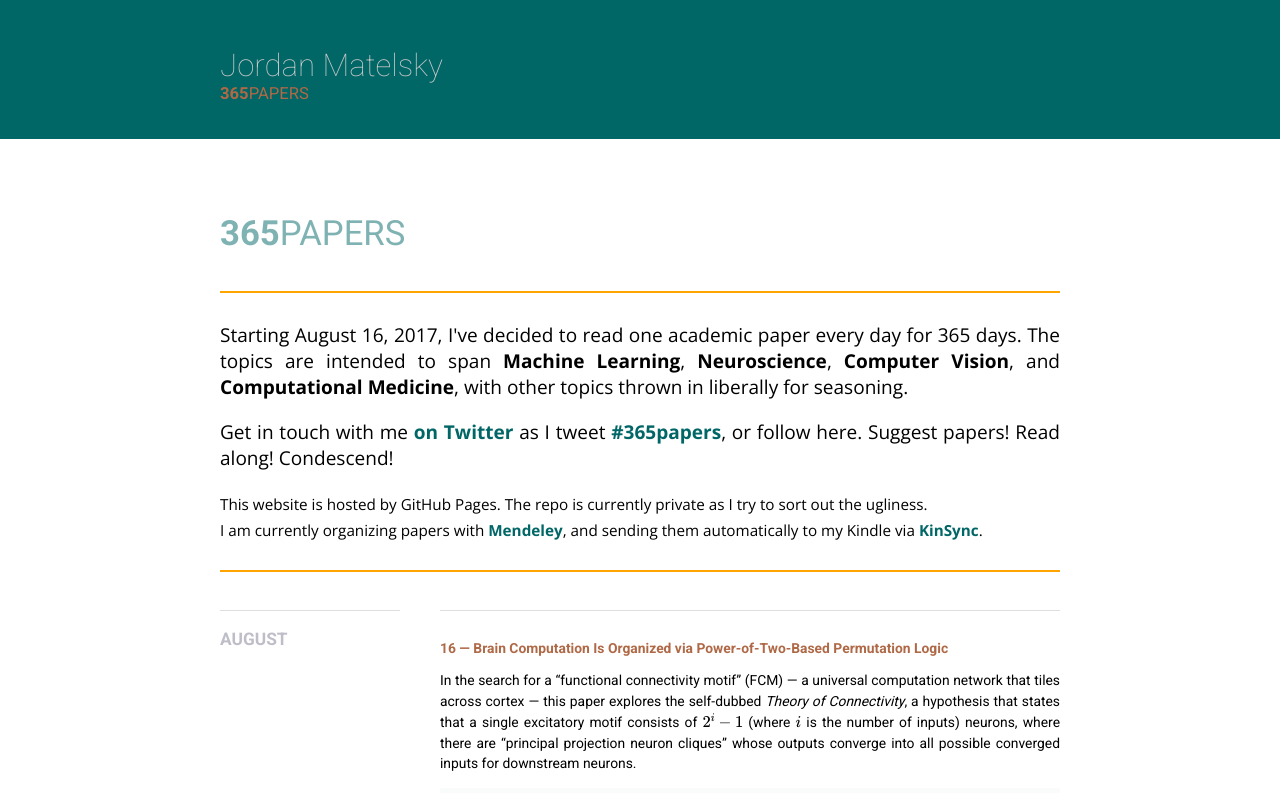
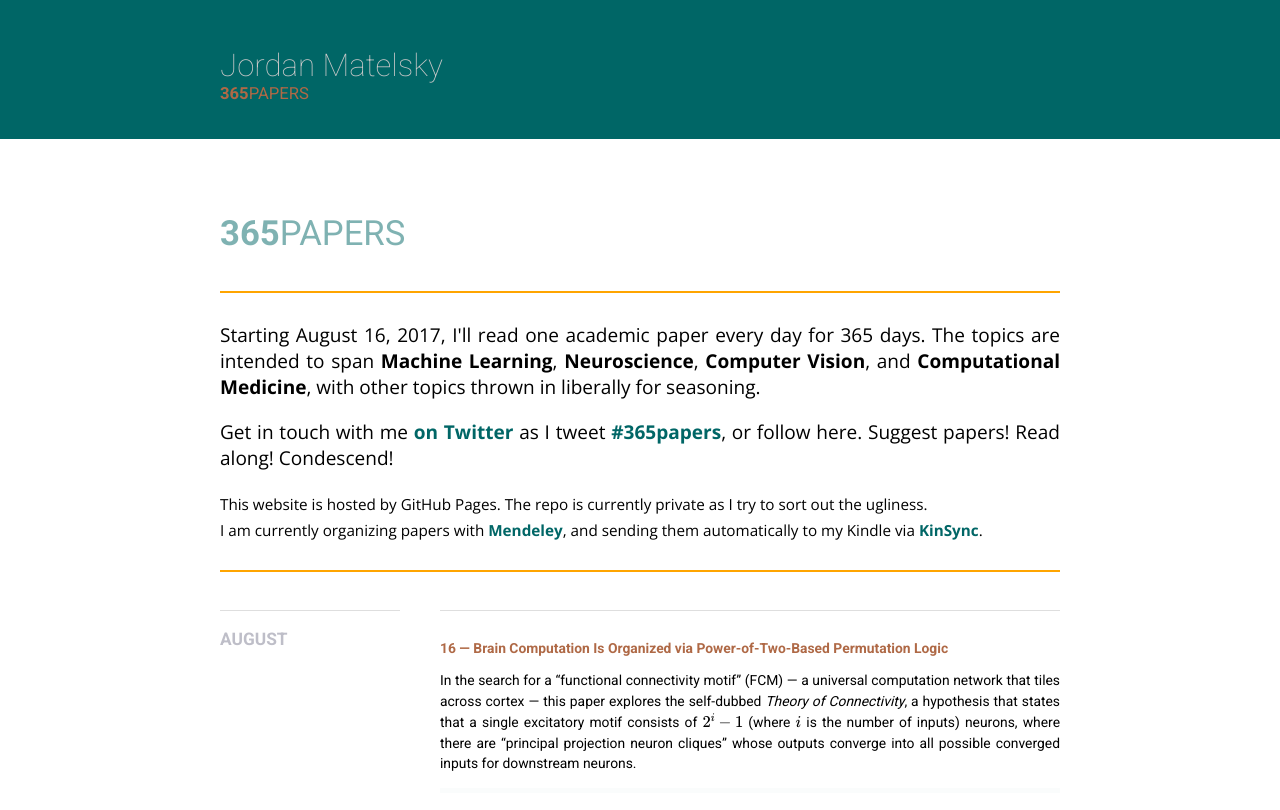
Before and after one commit to j6k4m8/365papers, a Jekyll site: the page built from index.html, in a window 1280 px wide. Shown: the top 810 px of the page. Built offline with Jekyll 4.4.1, drawn with Linux system fonts in a browser that asks for light colours; nearby versions of some CDN libraries; formulas are drawn with MathJax 3.

Commit message:
update copy

```diff
--- a/index.html
+++ b/index.html
@@ -16,7 +16,7 @@ layout: default
                             <div class="row">
                                 <div class="12u(small)">
                                     <p>
-                                        Starting August 16, 2017, I've decided to read one academic paper
+                                        Starting August 16, 2017, I'll read one academic paper
                                         every day for 365 days. The topics are intended to span <b>Machine Learning</b>,
                                         <b>Neuroscience</b>, <b>Computer Vision</b>, and
                                         <b>Computational Medicine</b>, with other topics thrown in liberally for
```
